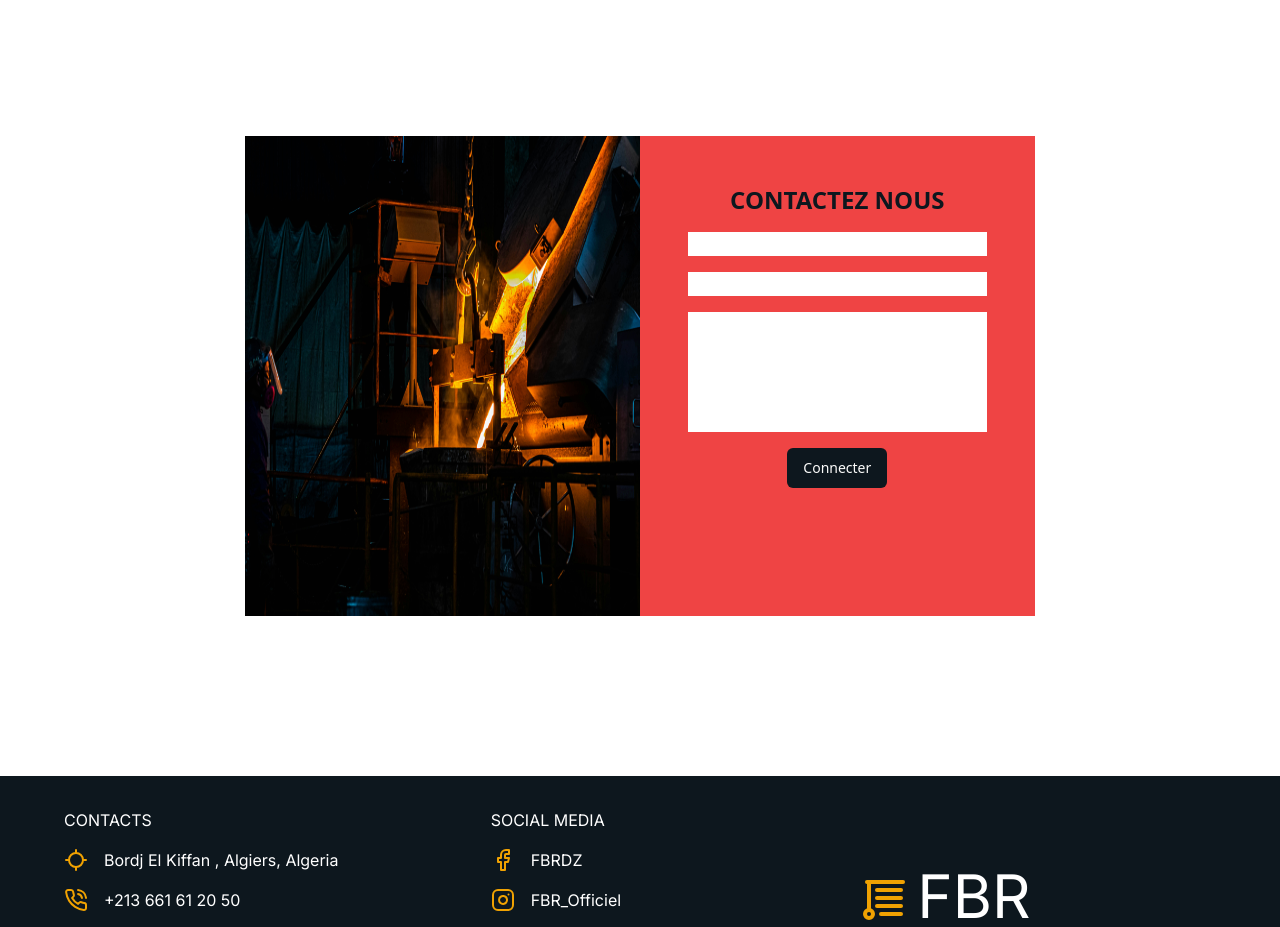
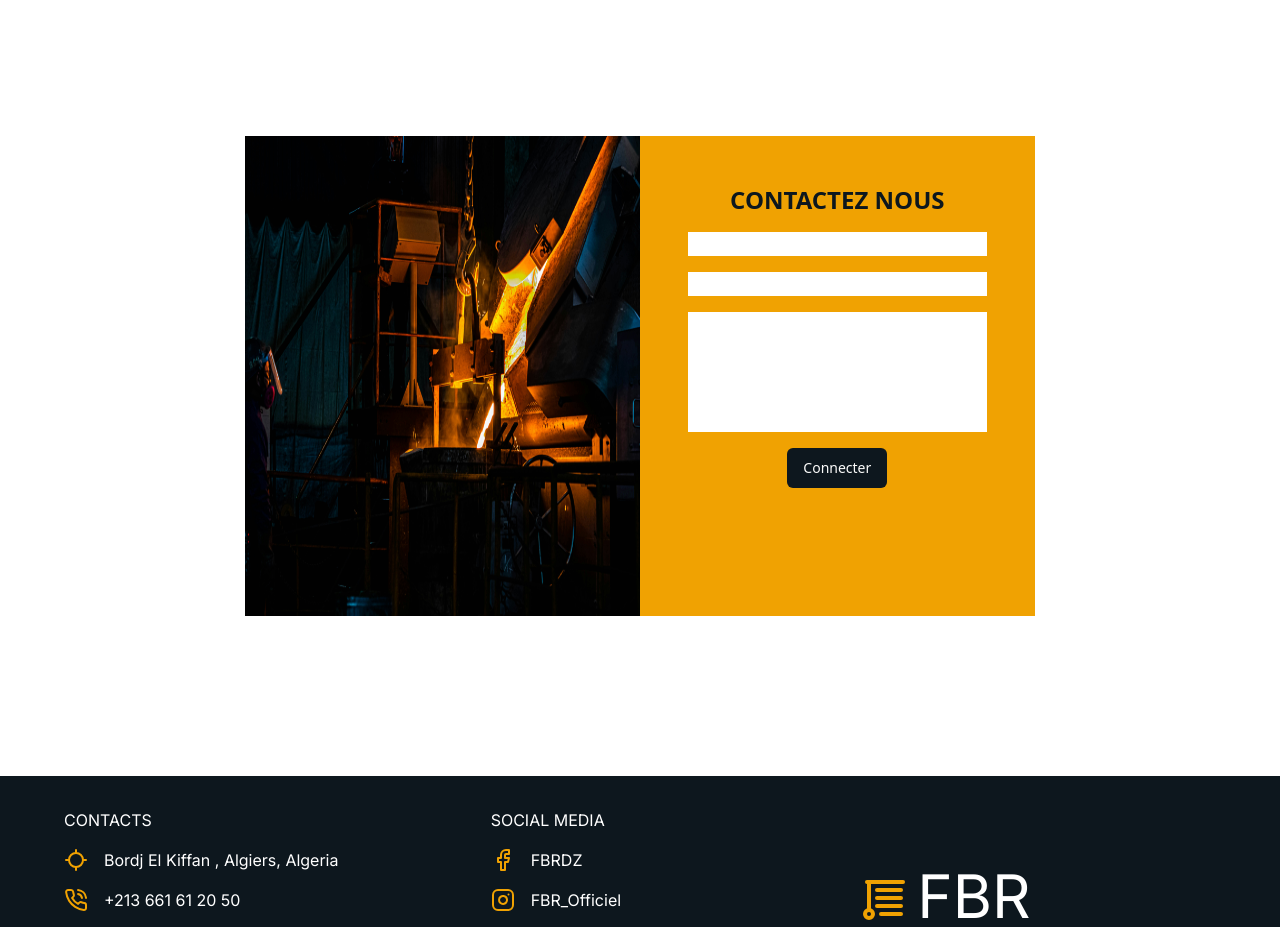
Before and after one commit to DzForApp/fbr, a Next.js app: page / in a window 1280 px wide. Shown: the part 4040-4967 px from the top of the page. Built offline with nearby package versions, Linux system fonts and the light colour scheme.

Commit message:
contact alter color

```diff
--- a/src/components/Sections/Contact/contact.tsx
+++ b/src/components/Sections/Contact/contact.tsx
@@ -14,7 +14,7 @@ function Contact() {
 
             </div>
 
-             <div className=' w-full h-full py-12 space-y-4 text-center  bg-red-500   '>
+             <div className=' w-full h-full py-12 space-y-4 text-center  bg-fbr   '>
 
                 <h1 className='justify-center   uppercase font-semibold text-2xl text-incomBg'>Contactez Nous</h1>
 
```
